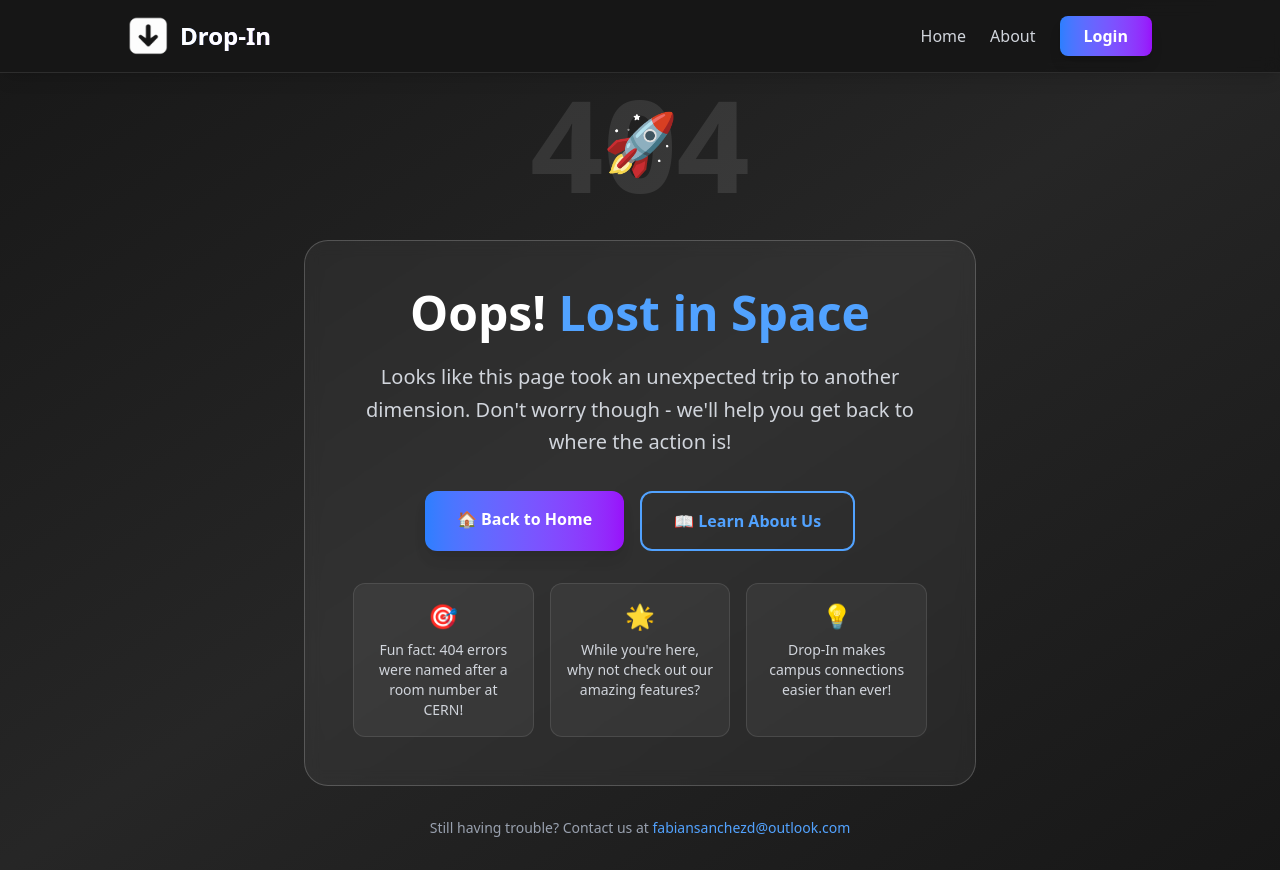
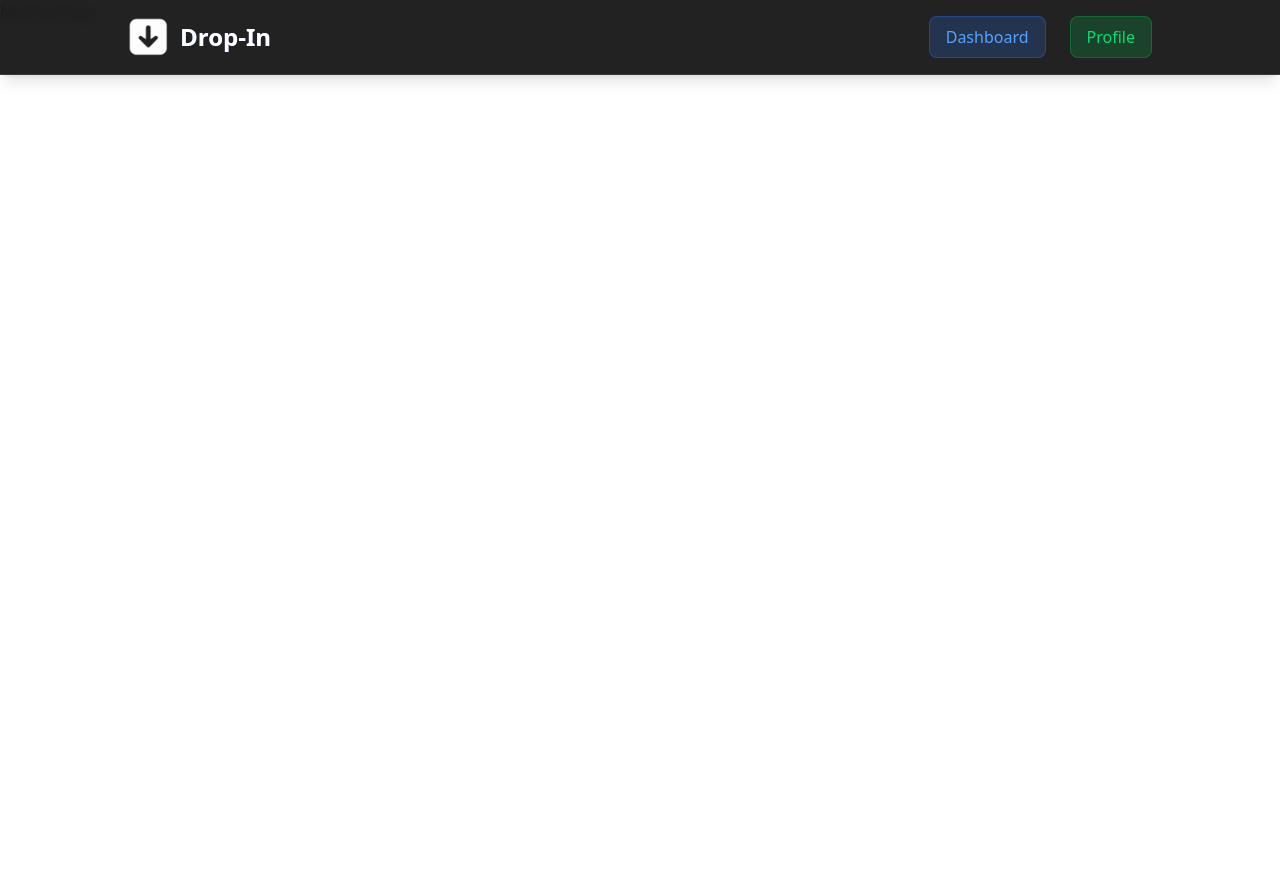
Before and after one commit to FabianSanchezD/dropin, a React (Vite) app: page /meetup/1 in a window 1280 px wide. After the commit the page ends 800 px from the top, so only its background shows below. Built offline with nearby package versions, Linux system fonts and the light colour scheme; no server answers.

Commit message:
individual page per meetup created

```diff
--- a/src/App.jsx
+++ b/src/App.jsx
@@ -11,6 +11,8 @@ import Dashboard from './routes/Dashboard';
 import ProfileDetails from './routes/ProfileDetails';
 import ProfileStarter from './routes/ProfileStarter';
 import ProfileUpdater from './routes/ProfileUpdater';
+import MeetupPage from './routes/MeetupPage'
+import MeetupLayout from './layouts/MeetupLayout'
 
 const router = createBrowserRouter(
   createRoutesFromElements(
@@ -31,6 +33,10 @@ const router = createBrowserRouter(
       <Route path='starter' element={ <ProfileStarter />} />
       <Route path='updater' element={ <ProfileUpdater />} />
     </Route>
+
+    <Route path='/meetup' element={<MeetupLayout />}>
+      <Route path=':id' element={<MeetupPage />} />
+    </Route>
     </>
   )
 );
--- /dev/null
+++ b/src/components/NavbarMeetup.jsx
@@ -0,0 +1,42 @@
+import React from 'react'
+import { Link, useLocation } from 'react-router-dom'
+import { useNavigate } from 'react-router-dom'
+
+const Navbar = () => {
+  let location = useLocation();
+  let navigate = useNavigate();
+
+    return (
+      <>
+              <nav className='bg-neutral-900/95 backdrop-blur-sm shadow-lg border-b border-white/10 flex items-center justify-between py-4 px-8 lg:px-32 fixed top-0 left-0 w-full z-50'>
+                <Link to='/' className="group">
+                  <div className='flex items-center gap-3'>
+                    <img src="/dropin-icon.png" alt="Logo" className='w-10 h-10 transition-transform duration-300 group-hover:scale-110' />
+                    <span className='font-bold text-white text-2xl bg-gradient-to-r from-blue-400 to-purple-400 bg-clip-text text-transparent'>
+                      Drop-In
+                    </span>
+                  </div>
+                </Link>
+
+                <div className='flex items-center gap-6'>
+                  <Link
+                    to='/dashboard'
+                    className='bg-blue-500/20 hover:bg-blue-500 text-blue-400 hover:text-white font-medium py-2 px-4 rounded-lg border border-blue-500/30 hover:border-blue-500 transition-all duration-300'
+                  >
+                    Dashboard
+                    <span className='absolute -bottom-1 left-0 w-0 h-0.5 bg-blue-400 transition-all duration-300 group-hover:w-full'></span>
+                  </Link>
+                  <Link
+                    to='/profile'
+                    className='bg-green-500/20 hover:bg-green-500 text-green-400 hover:text-white font-medium py-2 px-4 rounded-lg border border-green-500/30 hover:border-green-500 transition-all duration-300'
+                  >
+                    Profile
+                    <span className='absolute -bottom-1 left-0 w-0 h-0.5 bg-purple-400 transition-all duration-300 group-hover:w-full'></span>
+                  </Link>
+                </div>
+              </nav>
+            </>
+    )
+  }
+
+export default Navbar
--- /dev/null
+++ b/src/layouts/MeetupLayout.jsx
@@ -0,0 +1,14 @@
+import { Outlet } from 'react-router-dom'
+import NavbarMeetup from '../components/NavbarMeetup';
+import { ToastContainer } from 'react-toastify';
+import 'react-toastify/dist/ReactToastify.css';
+
+const MainLayout = () => {
+  return <>
+    <NavbarMeetup />
+    <Outlet />
+    <ToastContainer />
+  </>
+}
+
+export default MainLayout
--- /dev/null
+++ b/src/routes/MeetupPage.jsx
@@ -0,0 +1,9 @@
+import React from 'react'
+
+const MeetupPage = () => {
+  return (
+    <div>MeetupPage</div>
+  )
+}
+
+export default MeetupPage
```
